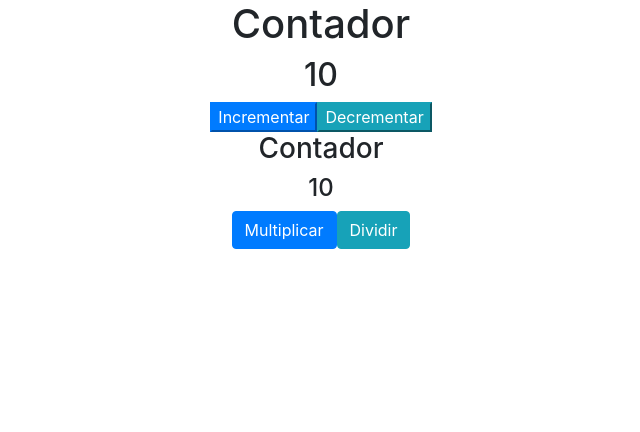
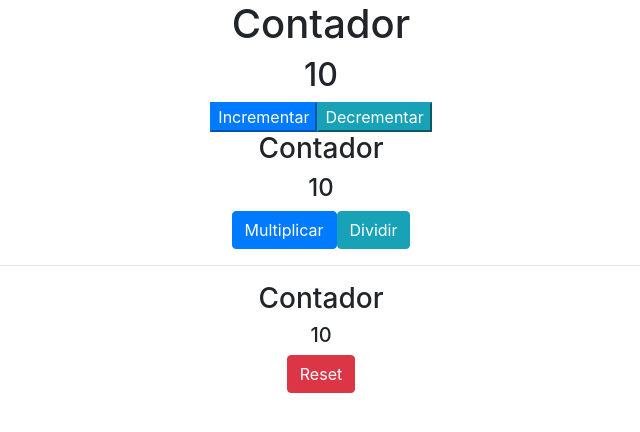
Before and after one commit to Drk01/Angular-Redux-implementation-example, an Angular app: page / in a window 1280 px wide. Shown: the top 432 px of the page, without its empty margins (319-959 px from the left). Built offline with nearby package versions, Linux system fonts and the light colour scheme.

Commit message:
Integrando el componente nieto en nuestro programa

```diff
--- a/src/app/contador/hijo/hijo.component.html
+++ b/src/app/contador/hijo/hijo.component.html
@@ -7,3 +7,14 @@
     <button class="btn btn-info" (click)="dividir()">Dividir</button>
   </div>
 </div>
+
+<hr />
+
+<div class="row text-center">
+  <div class="col">
+    <app-nieto
+      [contador]="contador"
+      (contadorCambio)="resetNieto($event)"
+    ></app-nieto>
+  </div>
+</div>
--- a/src/app/contador/hijo/hijo.component.ts
+++ b/src/app/contador/hijo/hijo.component.ts
@@ -22,4 +22,9 @@
     this.contador /= 2;
     this.cambioContador.emit(this.contador);
   }
+
+  resetNieto(nuevoContador) {
+    this.contador = nuevoContador;
+    this.cambioContador.emit(this.contador);
+  }
 }
--- a/src/app/contador/nieto/nieto.component.html
+++ b/src/app/contador/nieto/nieto.component.html
@@ -1 +1,4 @@
-<p>nieto works!</p>
+<h3>Contador</h3>
+<h5>{{ contador }}</h5>
+
+<button class="btn btn-danger" (click)="reset()">Reset</button>
--- a/src/app/contador/nieto/nieto.component.ts
+++ b/src/app/contador/nieto/nieto.component.ts
@@ -1,16 +1,20 @@
-import { Component, OnInit } from '@angular/core';
+import { Component, EventEmitter, Input, OnInit, Output } from '@angular/core';
 
 @Component({
   selector: 'app-nieto',
   templateUrl: './nieto.component.html',
-  styles: [
-  ]
+  styles: [],
 })
 export class NietoComponent implements OnInit {
+  @Input() contador: number;
+  @Output() contadorCambio = new EventEmitter<number>();
 
-  constructor() { }
+  constructor() {}
 
-  ngOnInit(): void {
+  ngOnInit(): void {}
+
+  reset() {
+    this.contador = 0;
+    this.contadorCambio.emit(this.contador);
   }
-
 }
```
